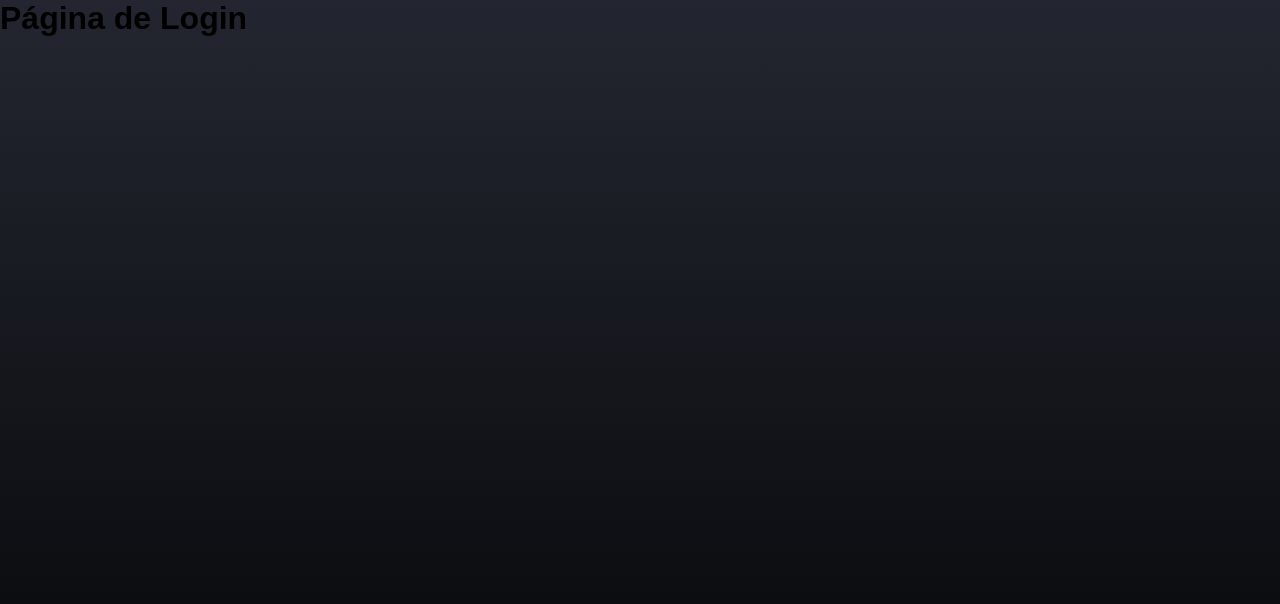
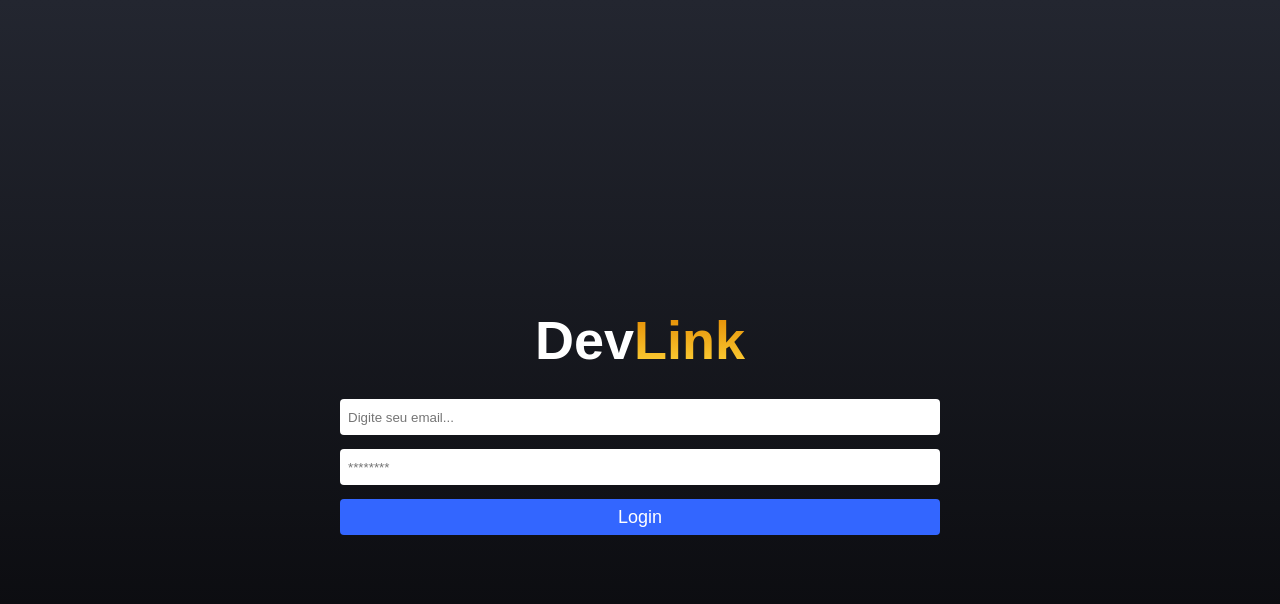
Before and after one commit to RafaTrone/devlink, a React (Create React App) app: page /Login in a window 1280 px wide. Shown: the top 604 px of the page. Built offline with nearby package versions, Linux system fonts and the light colour scheme.

Commit message:
feat: add page login

```diff
--- a/src/pages/Login/index.js
+++ b/src/pages/Login/index.js
@@ -1,7 +1,56 @@
+import './login.css';
+import { Logo } from '../../components/Logo';
+import { useState } from 'react';
+import { auth } from '../../services/firebaseConection';
+import { signInWithEmailAndPassword } from 'firebase/auth'
+
 export default function Login(){
+
+    const [email, setEmail] = useState("");
+    const [password, setPassword] = useState("");
+
+    function handleLogin(e){
+        e.preventDefault();
+
+        if(email === '' || password === ''){
+        alert("Preencha todos os campos!")
+        return;
+        }
+
+        signInWithEmailAndPassword(auth, email, password)
+            .then(() => {
+                console.log("Usuario logado com sucesso!")
+            })
+            .catch(() => {
+                console.log("Erro ao efetuar login!")
+            })
+
+
+    }
+
     return(
-        <div>
-            <h1>Página de Login</h1>
+        <div className="login-container">
+           <Logo/>
+
+           <form className="form" onSubmit={handleLogin}>
+            <input
+                type="email"
+                placeholder="Digite seu email..."
+                value={email}
+                onChange={ (e) => setEmail(e.target.value) }
+            />
+
+            <input
+                type="password"
+                placeholder="********"
+                autoComplete="on"
+                value={password}
+                onChange={ (e) => setPassword(e.target.value) }
+            />
+
+            <button type="submit">Login</button>
+           </form>
+
         </div>
     )
 }
--- /dev/null
+++ b/src/pages/Login/login.css
@@ -0,0 +1,34 @@
+
+.login-container{
+    display: flex;
+    flex-direction: column;
+    align-items: center;
+    justify-content: center;
+    height: 100vh;
+    width: 100%;
+}
+
+.form{
+    display: flex;
+    flex-direction: column;
+    width: 100%;
+    max-width: 600px;
+}
+
+.form input{
+    border: 0;
+    height: 36px;
+    margin-bottom: 14px;
+    border-radius: 4px;
+    padding: 0 8px;
+    outline: none;
+}
+
+.form button{
+    height: 36px;
+    border-radius: 4px;
+    background-color: #3366ff;
+    border: 0;
+    font-size: 18px;
+    color: #fff;
+}
```
